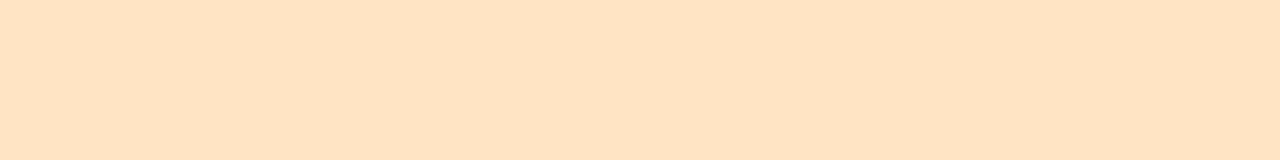
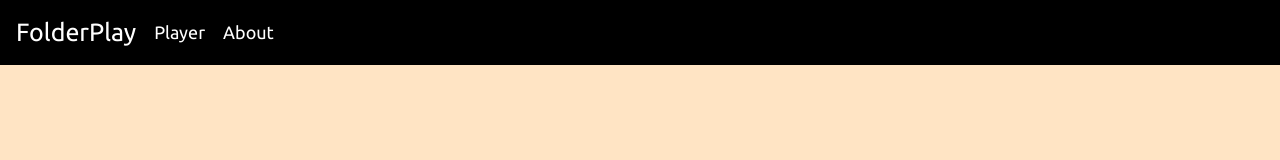
Before and after one commit to sulemanbuilds/folderplay-demo, a plain HTML site: page index.html in a window 1280 px wide. Drawn offline with Linux system fonts and the light colour scheme.

Commit message:
navbar created

```diff
--- a/index.html
+++ b/index.html
@@ -1,16 +1,25 @@
 <!DOCTYPE html>
 <html lang="en">
+
 <head>
     <meta charset="UTF-8">
     <meta name="viewport" content="width=device-width, initial-scale=1.0">
     <title>Folder Play</title>
 
     <!-- Css Link -->
-     <link rel="stylesheet" href="./style.css">
+    <link rel="stylesheet" href="./style.css">
 </head>
+
 <body>
-
+    <nav>
+        <ul>
+            <li class="logo"><a href="./index.html">FolderPlay</a></li>
+            <li><a href="./index.html" class="link">Player</a></li>
+            <li><a href="#" class="link">About</a></li>
+        </ul>
+    </nav>
 
     <script src="./script.js"></script>
 </body>
+
 </html>
--- a/style.css
+++ b/style.css
@@ -9,6 +9,39 @@ html {
     padding: 0;
 }
 
+a{
+    text-decoration: none;
+    color: #fff;
+}
+
+.link:hover{
+    color: aqua;
+    transition: 0.5s;
+}
+
 body {
     background-color: bisque;
 }
+
+nav{
+    display: flex;
+    align-items: center;
+    font-family: 'Ubuntu', sans-serif;
+    background-color: black;
+    width: 100%;
+    height: 65px;
+    color: #fff;
+}
+
+nav ul{
+    display: flex;
+    align-items: center;
+    gap: 1.8rem;
+    padding: 0px 16px;
+    list-style-type: none;
+    font-size: 1.8rem;
+}
+
+.logo{
+    font-size: 2.5rem;
+}
```
